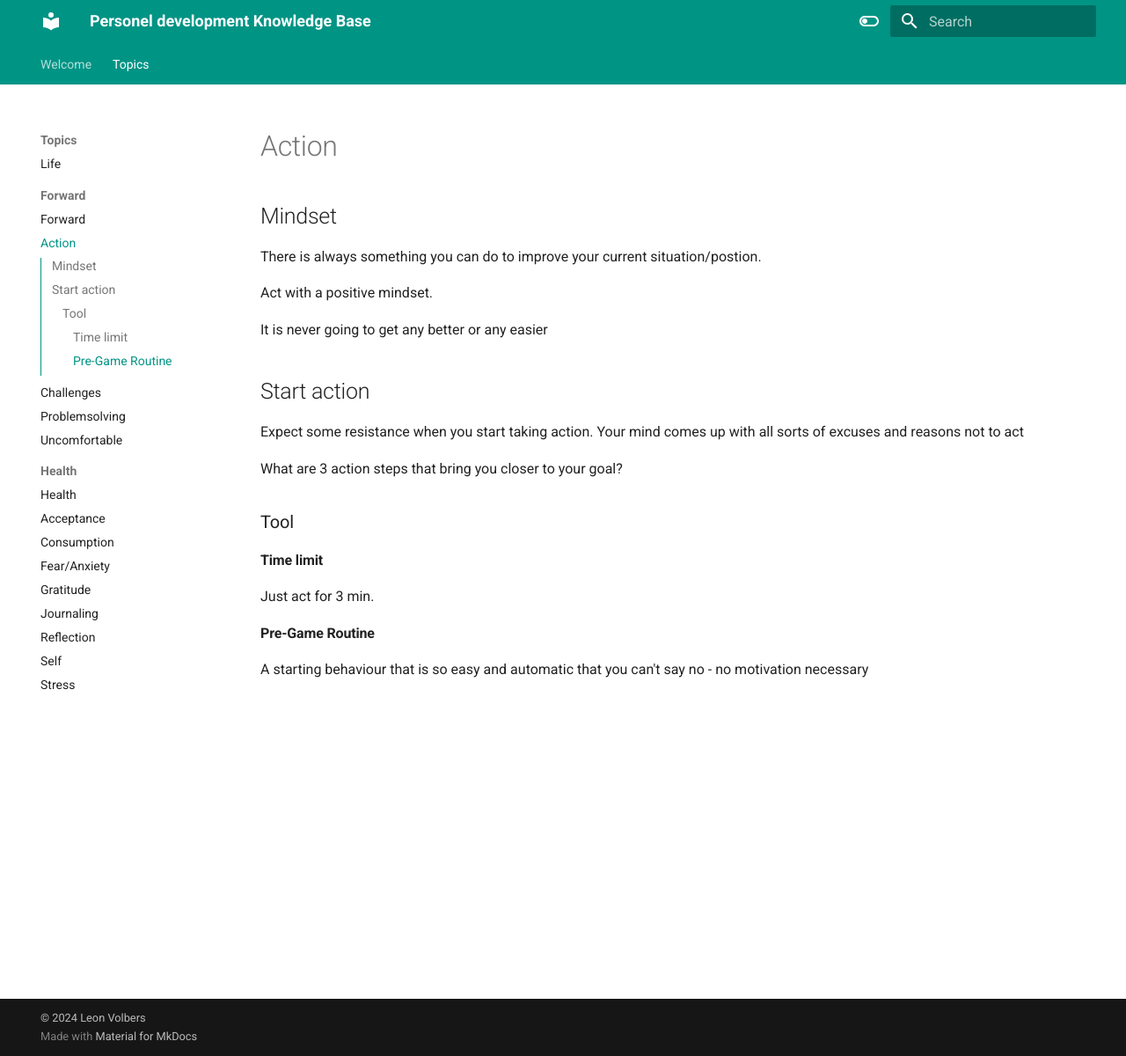
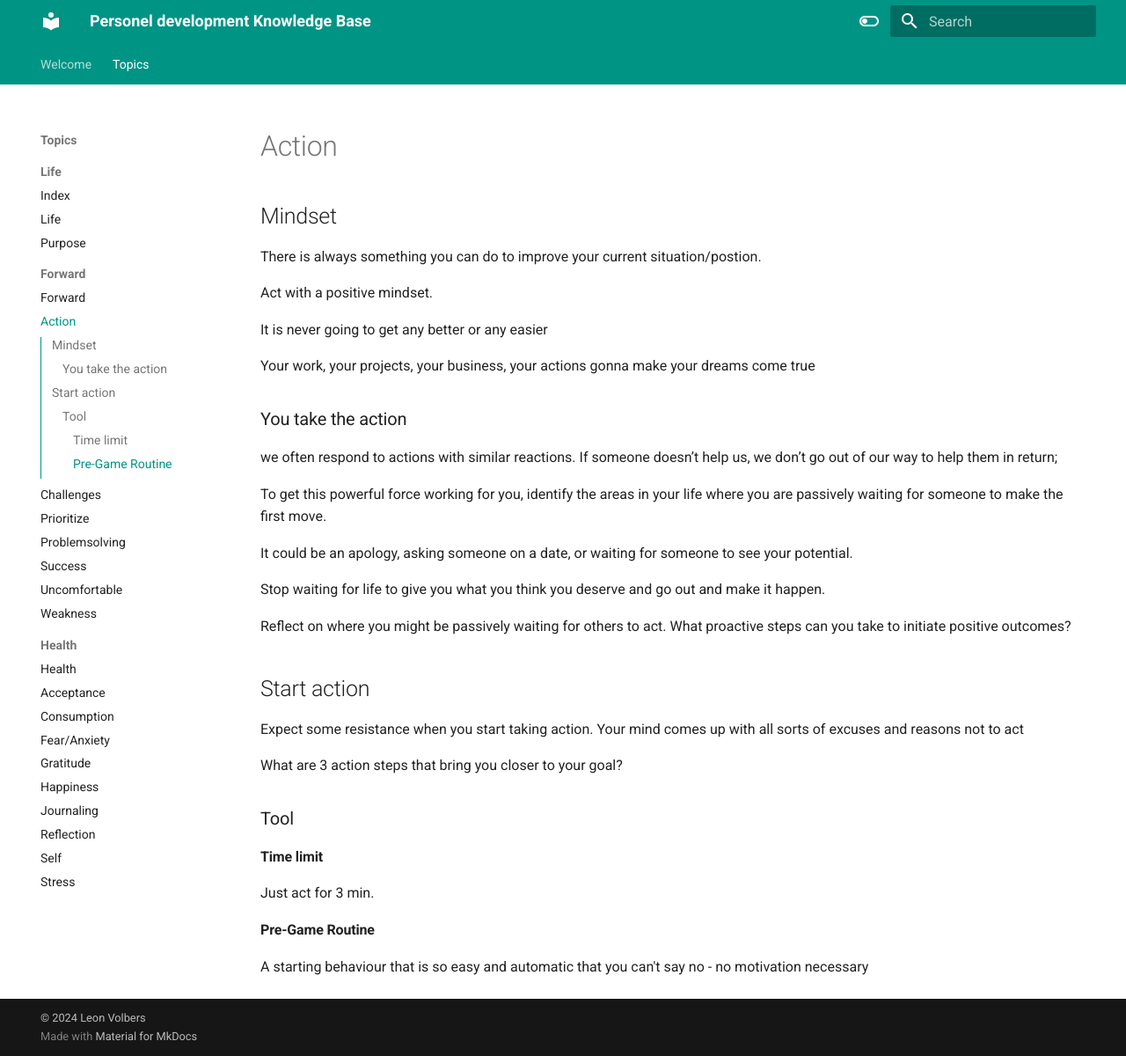
Before and after one commit to levoxtrip/PKB, an MkDocs documentation site: the page built from docs/topics/forward/Action.md, in a window 1280 px wide and 1200 px high. Shown: the whole window at 88% size. Built offline with MkDocs 1.6.1 and Material for MkDocs 9.7.7, drawn with Linux system fonts in a browser that asks for light colours.

```diff
--- /dev/null
+++ b/docs/topics/Life/index.md
@@ -0,0 +1,4 @@
+
+
+[Life](Life.md)
+[Pupose](Purpose.md)
--- a/docs/topics/forward/Action.md
+++ b/docs/topics/forward/Action.md
@@ -6,6 +6,22 @@ There is always something you can do to improve your current situation/postion.
 Act with a positive mindset.
 
 It is never going to get any better or any easier
+
+Your work, your projects, your business, your actions gonna make your dreams come true
+
+### You take the action
+we often respond to actions with similar reactions. If someone doesn’t help us, we don’t go out of our way to help them in return;
+
+To get this powerful force working for you, identify the areas
+in your life where you are passively waiting for someone to
+make the first move.
+
+It could be an apology, asking someone on a date, or waiting for someone to see your potential.
+
+Stop waiting for life to give you what you think you deserve and go out and make it happen.
+
+Reflect on where you might be passively waiting for others to act. What proactive steps can you take to initiate positive
+outcomes?
 
 ## Start action
 Expect some resistance when you start taking action. Your mind comes up with all sorts of excuses and reasons not to act
```
Also changed, not shown: docs/index.md (+2 -3 lines), docs/topics/Life/Purpose.md (added, +4 -0 lines), docs/topics/forward/Success.md (added, +22 -0 lines), docs/topics/forward/Weakness.md (added, +8 -0 lines), docs/topics/forward/index.md (+2 -0 lines), docs/topics/health/Happiness.md (added, +7 -0 lines), docs/topics/health/index.md (+1 -1 lines), docs/topics/Life/Life.md (renamed from docs/topics/Life.md), docs/topics/forward/Prioritize.md (added).
